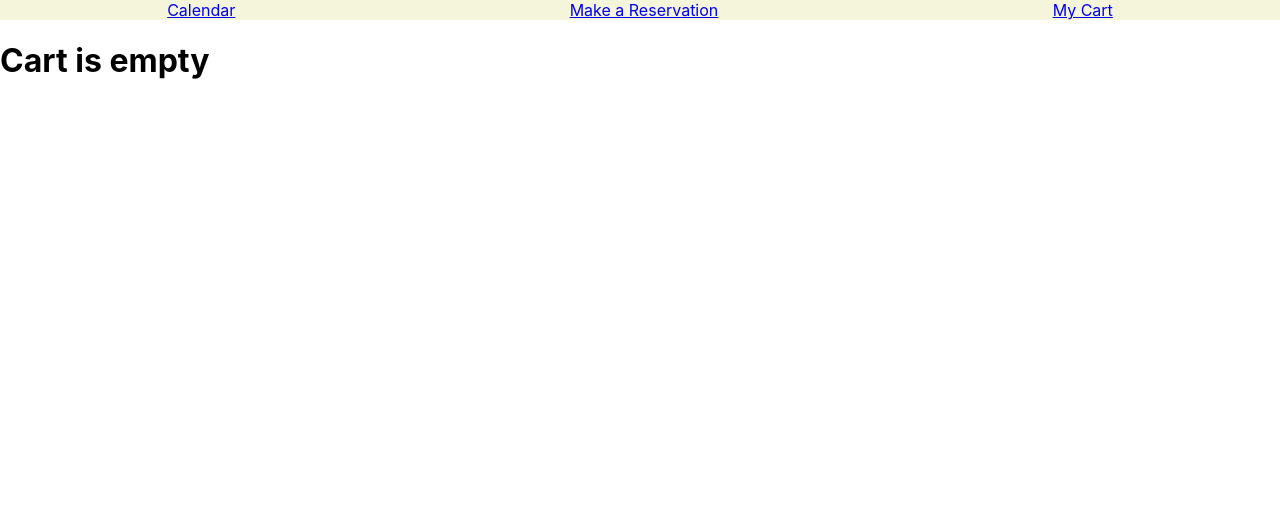
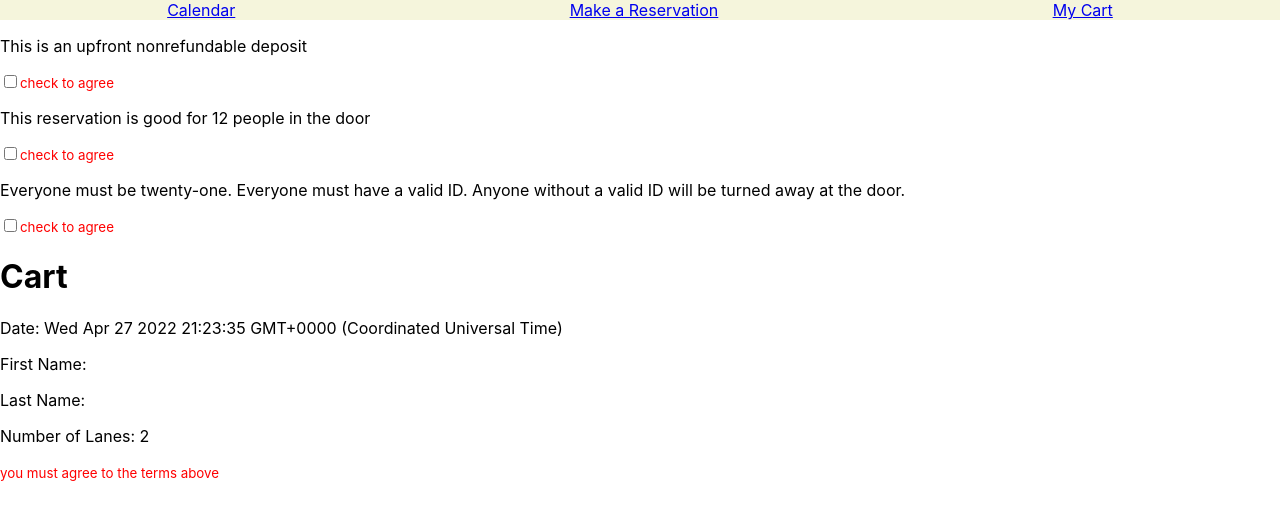
Before and after one commit to cessiumbrain/arsenal-app-1.0, a React (Create React App) app: page /cart in a window 1280 px wide. Shown: the top 520 px of the page. Built offline with nearby package versions, Linux system fonts and the light colour scheme.

Commit message:
finished make reservation functionality

```diff
--- a/src/App.js
+++ b/src/App.js
@@ -17,14 +17,16 @@ class App extends Component {
       //Backend Data--------------------------->
       users: [...USERS],
       reservations: [...RESERVATIONS],
+      //--------------------------------------->
       currentUser: {
         username: 'joe',
-        // cart:{
-        //   firstName: 'Joe',
-        //   lastName: 'Iannotta',
-        //   date: new Date(),
-        //   numLanes: 2
-        // }
+        cart:{
+          firstName: 'Joe',
+          lastName: 'Iannotta',
+          date: new Date(),
+          numLanes: 2
+        },
+        confirmationPage: false
       },
       errors:{
         loginError: null,
@@ -152,16 +154,15 @@ class App extends Component {
     }, ()=>{console.log(this.state.reservationForm)})
   }
   }
-
-onReservationDateChange=(e)=>{
+  onReservationDateChange=(e)=>{
   this.setState({
     reservationForm: {
       ...this.state.reservationForm,
       resFormSelectedDate: e
     }
   }, ()=>{console.log(this.state.reservationForm)})
-}
-validateReservation=(navigateFunc)=>{
+  }
+  validateReservation=(navigateFunc)=>{
   //reset all current errors before going through and checking again
   this.setState({
     customerFirstNameError: null,
@@ -226,9 +227,18 @@ validateReservation=(navigateFunc)=>{
       }, ()=>{console.log('validated res updated state', this.state.reservationForm)})
       navigateFunc()
     }
-}
+  }
+//Cart Method
+  makeReservation = () =>{
+  console.log('makereservation')
+ this.setState({
+  reservations: this.state.reservations.concat(this.state.currentUser.cart),
+  currentUser: {
+    ...this.state.currentUser,
+    confirmationPage: true
+  }
 
-  addToCart = () =>{
+ }, ()=>{console.log(this.state.reservations)})
 
   }
 
@@ -258,6 +268,8 @@ validateReservation=(navigateFunc)=>{
             customerLastNameError={this.state.customerLastNameError}
             resFormSelectedDateError={this.state.resFormSelectedDateError}
             resFormNumLanesError={this.state.resFormNumLanesError}
+            //Cart Props------------------------------------------->
+            makeReservation={this.makeReservation}
 
           ></Main>
         </BrowserRouter>
--- a/src/CartComponent.js
+++ b/src/CartComponent.js
@@ -1,24 +1,59 @@
-import { useContext } from "react"
+import { useContext, useState, useEffect } from "react"
+import { useNavigate } from "react-router-dom"
 import { AuthContext } from './App'
-
+import Confirmation from './ConfirmationComponent'
 
 
 const Cart = (props) =>{
 
-   const currentUser = useContext(AuthContext)
+    const currentUser = useContext(AuthContext)
+    const navigate = useNavigate()
+    const [nonrefundableCheck, setNonrefundable] = useState(false);
+    const [numberOfPeopleCheck, setNumberOfPeople] = useState(false);
+    const [twentyOneCheck, setTwentyOneCheck] = useState(false)
 
-    if(currentUser.cart){
+
+
+    if(currentUser.confirmationPage){
+        return(
+            <div>You're all set</div>
+        )
+
+    } else if(currentUser.cart){
            return(
         <div>
+            <div id="EULA">
+                <div id="nonrefundable">
+                <p>This is an upfront nonrefundable deposit</p>
+                <input type="checkbox" onClick={()=>{setNonrefundable(!nonrefundableCheck)}}></input>
+                <small className={nonrefundableCheck ? 'checked-text' : 'unchecked-text'}>{nonrefundableCheck ? 'I agree' : 'check to agree'}</small>
+            </div>
+            <div id="number-of-people">
+                <p>This reservation is good for {currentUser.cart.numLanes * 6} people in the door</p>
+                <input type="checkbox" onClick={()=>{setNumberOfPeople(!numberOfPeopleCheck)}}></input>
+                <small className={numberOfPeopleCheck ? "checked-text" : "unchecked-text"}>{numberOfPeopleCheck ? 'I agree' : 'check to agree'}</small>
+            </div>
+            <div id="twenty-one">
+                <p>Everyone must be twenty-one.  Everyone must have a valid ID.  Anyone without a valid ID will be turned away at the door.</p>
+                <input type="checkbox" onClick={()=>{setTwentyOneCheck(!twentyOneCheck)}}></input>
+                <small class={twentyOneCheck ? 'checked-text' : 'unchecked-text'}>{twentyOneCheck ? 'I agree' : 'check to agree'}</small>
+            </div>
+
+            </div>
             <h1>Cart</h1>
             <p>Date: {currentUser.cart.date.toString()}</p>
             <p>First Name: {currentUser.cart.customerFirstName}</p>
             <p>Last Name: {currentUser.cart.customerLastName}</p>
             <p>Number of Lanes: {currentUser.cart.numLanes}</p>
+
+            <small class="unchecked-text">{twentyOneCheck && numberOfPeopleCheck && nonrefundableCheck ? '' : 'you must agree to the terms above'}</small>
+            {nonrefundableCheck && twentyOneCheck && numberOfPeopleCheck ? <button onClick={()=>{props.makeReservation(()=>{navigate('/')})}}>Make Reservation</button> : ''}
+
+
         </div>
 
     )
-    } else {
+    } else if(!currentUser.cart) {
         return(
             <div>
                 <h1>Cart is empty</h1>
--- a/src/ConfirmationComponent.js
+++ b/src/ConfirmationComponent.js
@@ -0,0 +1,12 @@
+import { AuthContext } from "./App"
+import { useEffect } from "react"
+
+
+const Confirmation = () =>{
+    useEffect(()=>{console.log('confirmation effect')})
+    return(
+        <div>congratulations, you're all set</div>
+    )
+}
+
+export default Confirmation
--- a/src/MainComponent.js
+++ b/src/MainComponent.js
@@ -57,7 +57,9 @@ const Main = (props) =>{
                     ></Reservation>
                 }></Route>
                 <Route path="/cart" element={
-                    <Cart></Cart>
+                    <Cart
+                    makeReservation={props.makeReservation}
+                    ></Cart>
                 }></Route>
             </Routes>
             </>
--- a/src/index.css
+++ b/src/index.css
@@ -17,3 +17,11 @@ nav {
   display: flex;
   justify-content: space-around;
 }
+
+.checked-text {
+  color: greenyellow
+}
+
+.unchecked-text {
+  color: red;
+}
```
Also changed, not shown: src/App.css (deleted, +0 -38 lines), 1 other file (tests, documents, lock files or other folders).
